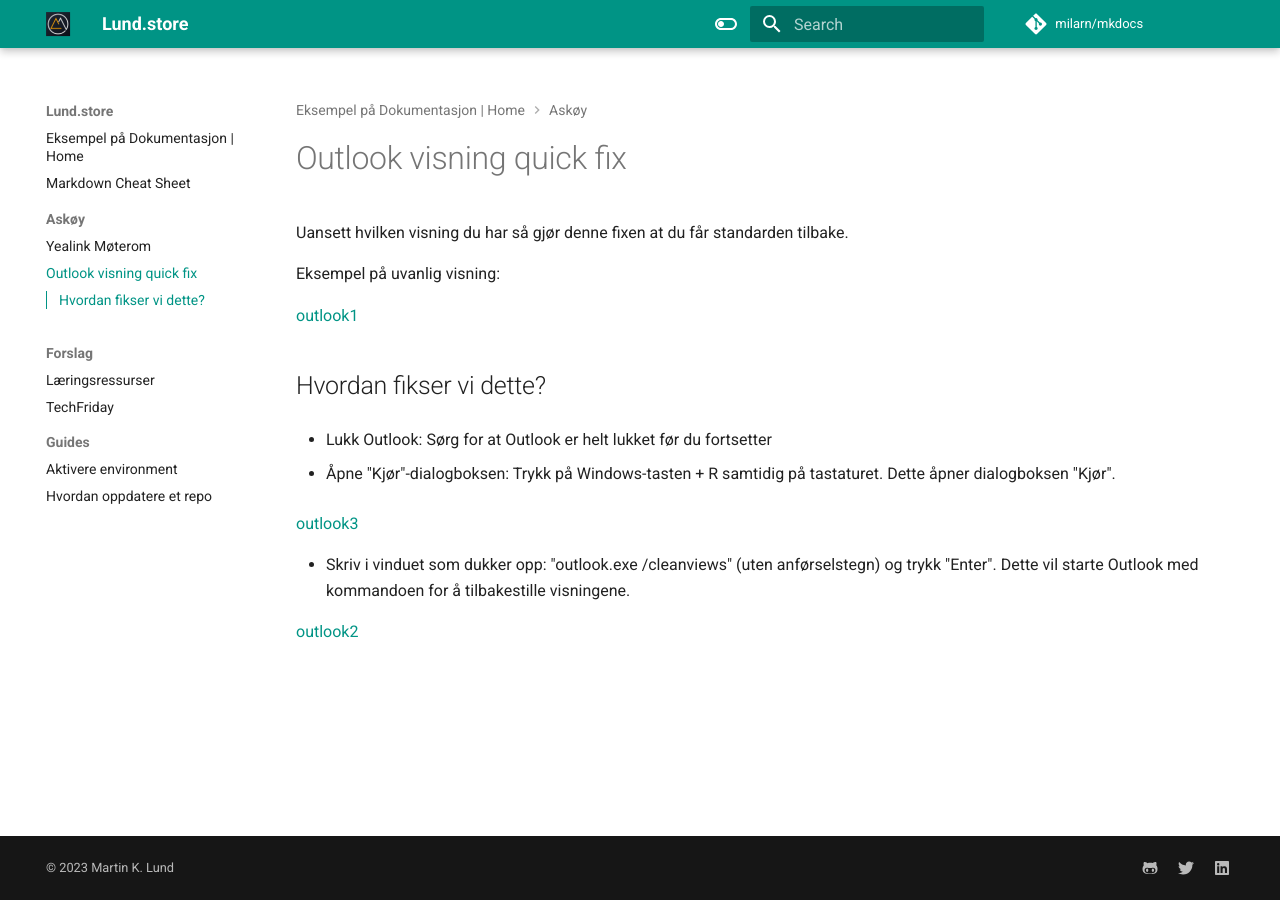
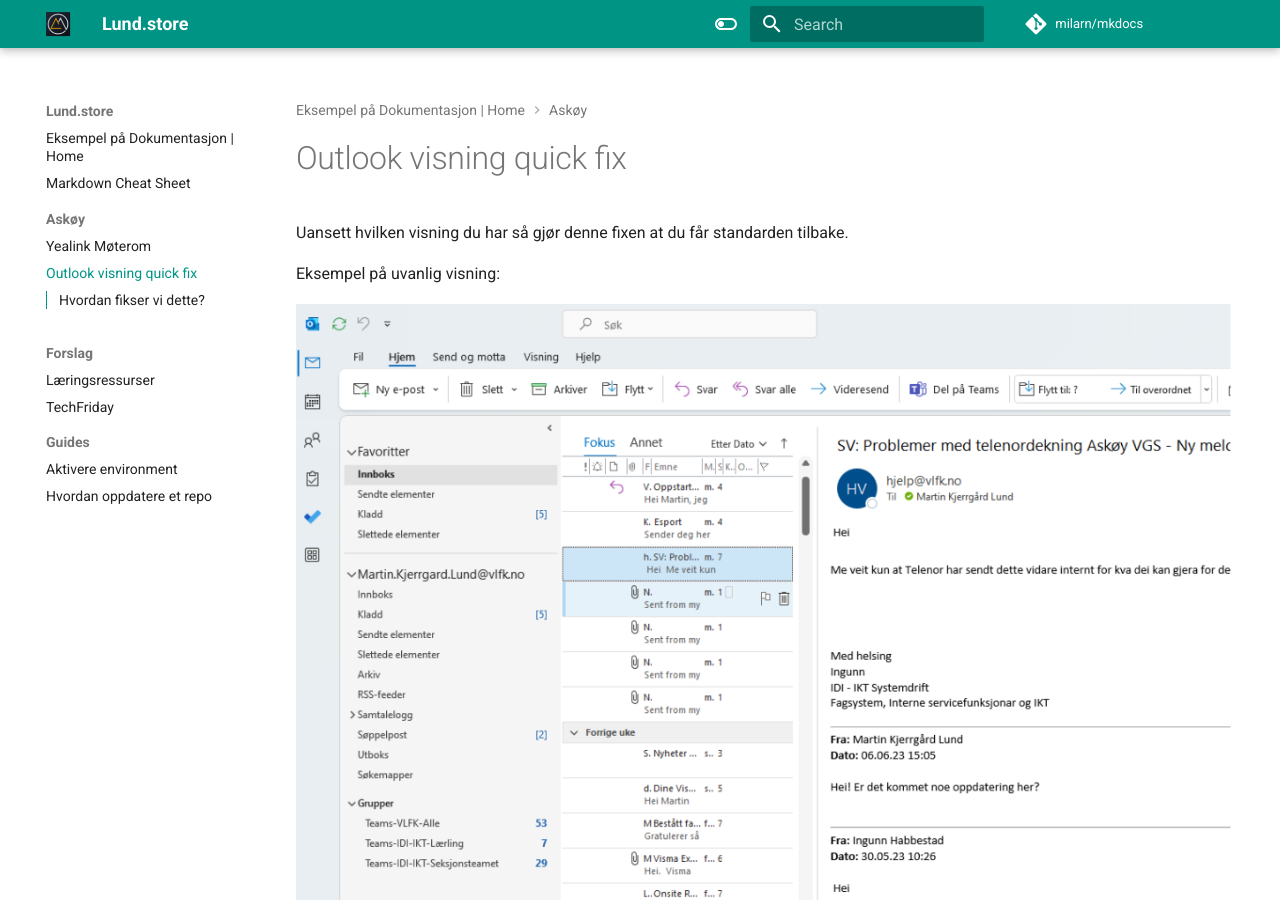
Before and after one commit to milarn/mkdocs, an MkDocs documentation site: the page built from docs/Askøy/outlookvisning.md, in a window 1280 px wide and 900 px high. Built offline with MkDocs 1.6.1 and Material for MkDocs 9.7.7, drawn with Linux system fonts in a browser that asks for light colours; comment, search, counter and statistics services are not loaded.

Commit message:
outlookvisning

```diff
--- a/docs/Askøy/outlookvisning.md
+++ b/docs/Askøy/outlookvisning.md
@@ -4,7 +4,7 @@
 
 Eksempel på uvanlig visning:
 
-[outlook1](\img\outlook1.png)
+![outlook1](\img\outlook1.png)
 
 ## Hvordan fikser vi dette?
 
@@ -13,9 +13,9 @@
 - Åpne "Kjør"-dialogboksen: Trykk på Windows-tasten + R samtidig på tastaturet.
 Dette åpner dialogboksen "Kjør".
 
-[outlook3](\img\outlook3.png)
+![outlook3](\img\outlook3.png)
 
 - Skriv i vinduet som dukker opp: "outlook.exe /cleanviews" (uten anførselstegn) og
 trykk "Enter". Dette vil starte Outlook med kommandoen for å tilbakestille visningene.
 
-[outlook2](\img\outlook2.png)
+![outlook2](\img\outlook2.png)
```
